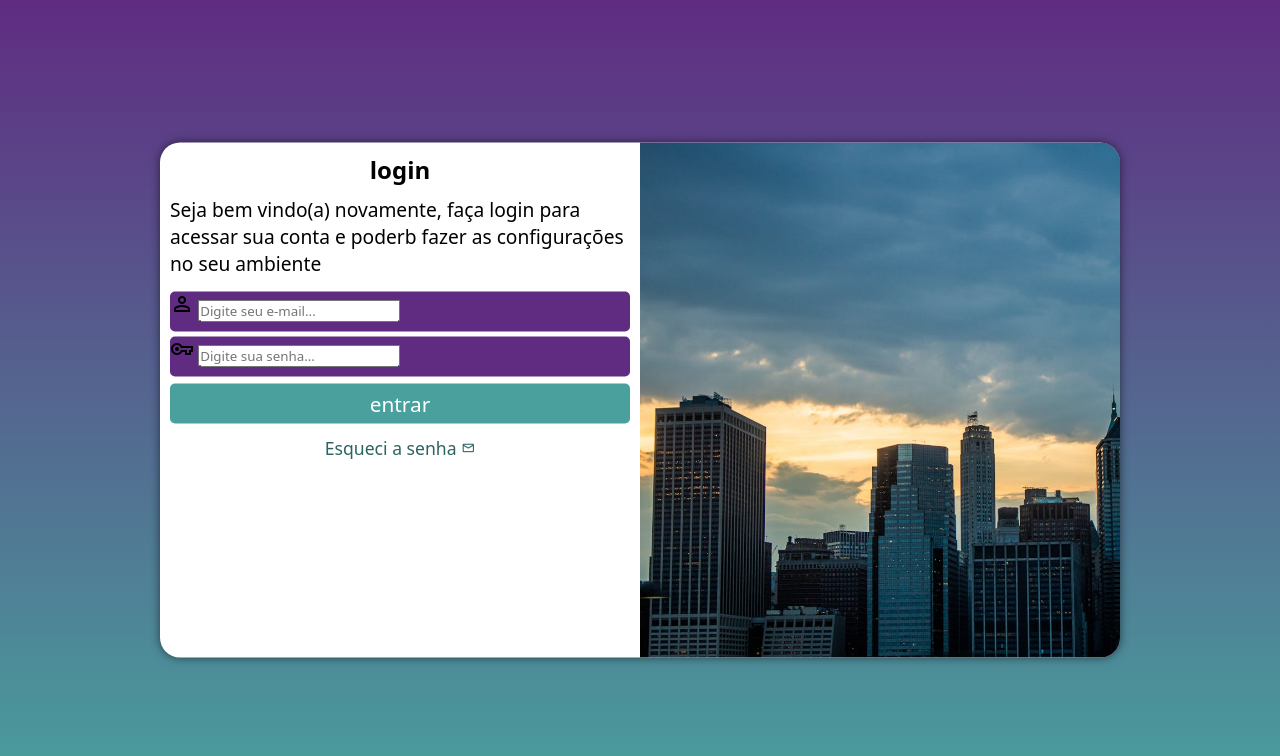
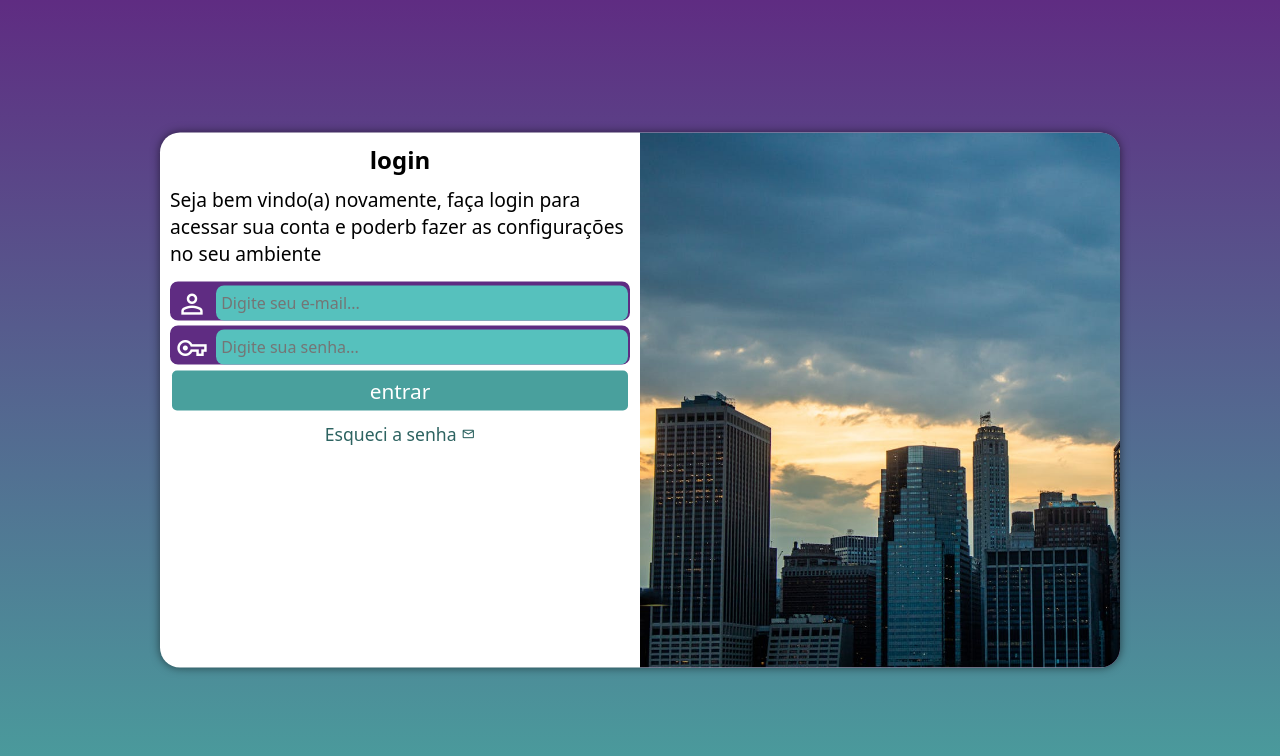
Before and after one commit to Jota005/Projeto-Login, a plain HTML site: page index.html in a window 1280 px wide. Drawn offline with nearby package versions, Linux system fonts and the light colour scheme.

Commit message:
Atualizei

```diff
--- a/Estilos/style.css
+++ b/Estilos/style.css
@@ -33,11 +33,12 @@ section#login {
     overflow: hidden;
     background-color: white;
     width: 250px;
-    height: 515px;
+    height: 535px;
     border-radius: 20px;
     box-shadow: 0px 0px 10px rgba(0, 0, 0, 0.552);
     transition: width 0.3s, height  0.3s;
     transition-timing-function: ease;
+    transform: translate(-50%, -50%);
 }
 
 section#login > div#imagem {
@@ -58,23 +59,50 @@ div#formulario > h1 {
 }
 
 div#formulario > p {
-    font-size: 0.8em;
+    font-size: 1em;
     padding-bottom: 10px;
 }
 
  div.Campo {
     background-color: #5f2c82;
     display: block;
+    border: 2px solid #5f2c82;
     width: 100%;
-    height: 40px;
-    border-radius: 5px;
+    height: 39px;
+    border-radius: 8px;
     margin: 5px 0px;
+}
+
+.Campo > label {
+    display: none;
+}
+
+form > div.Campo > span {
+    color: white;
+    font-size: 2em;
+    width: 40px;
+    padding: 4px;
+}
+
+div.Campo > input {
+    background-color: #56c1bd;
+    border: none;
+    font-size: 1em;
+    border-radius: 8px;
+    height: 100%;
+    padding: 5px;
+    width: calc(100% - 44.5px);
+    transform: translateY(-11px);
+}
+
+div.Campo > input:hover {
+    background-color: white;
 }
 
  input[type=submit] {
     display: block;
     font-size: 1.3em;
-    margin-top: 17px;
+    margin-top: -5px;
     width: 100%;
     height: 40px;
     background-color: #49a09d;
@@ -95,7 +123,7 @@ div#formulario > p {
     width: 100%;
     height: 40px;
     padding-top: 7px;
-    margin-top: 5px;
+    margin-top: 4px;
     border-radius: 5px;
     background-color: white;
     color: #2d6361;
--- a/index.html
+++ b/index.html
@@ -24,7 +24,7 @@
                          <label for="ilogin"></label>
                     </div>
                     <div class="Campo">
-                        <span class="material-symbols-outlined">vpn_key</span>
+                        <span class="material-symbols-outlined">VPN_key</span>
                         <input type="password" name="Senha" id="isenha" placeholder="Digite sua senha... " required minlength="8" maxlength="20">
                         <label for="isenha"></label>
 
```
